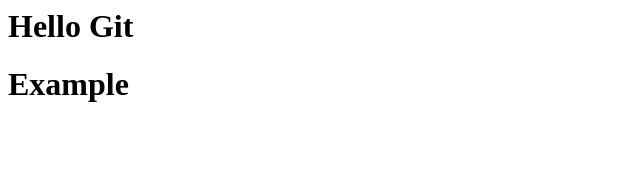
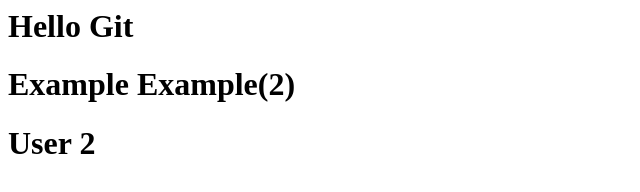
Before and after one commit to sbfaawn/learn-remote-git, a plain HTML site: page index.html in a window 1280 px wide. Shown: the whole page, without its empty margins (0-640 px from the left). Drawn offline with Linux system fonts and the light colour scheme.

Commit message:
add user2 to index.html

```diff
--- a/index.html
+++ b/index.html
@@ -1,6 +1,7 @@
 <html>
     <body>
         <h1>Hello Git</h1>
-        <h1>Example</h1>
+        <h1>Example Example(2)</h1>
+        <h1>User 2</h1>
     </body>
 </html>
```
